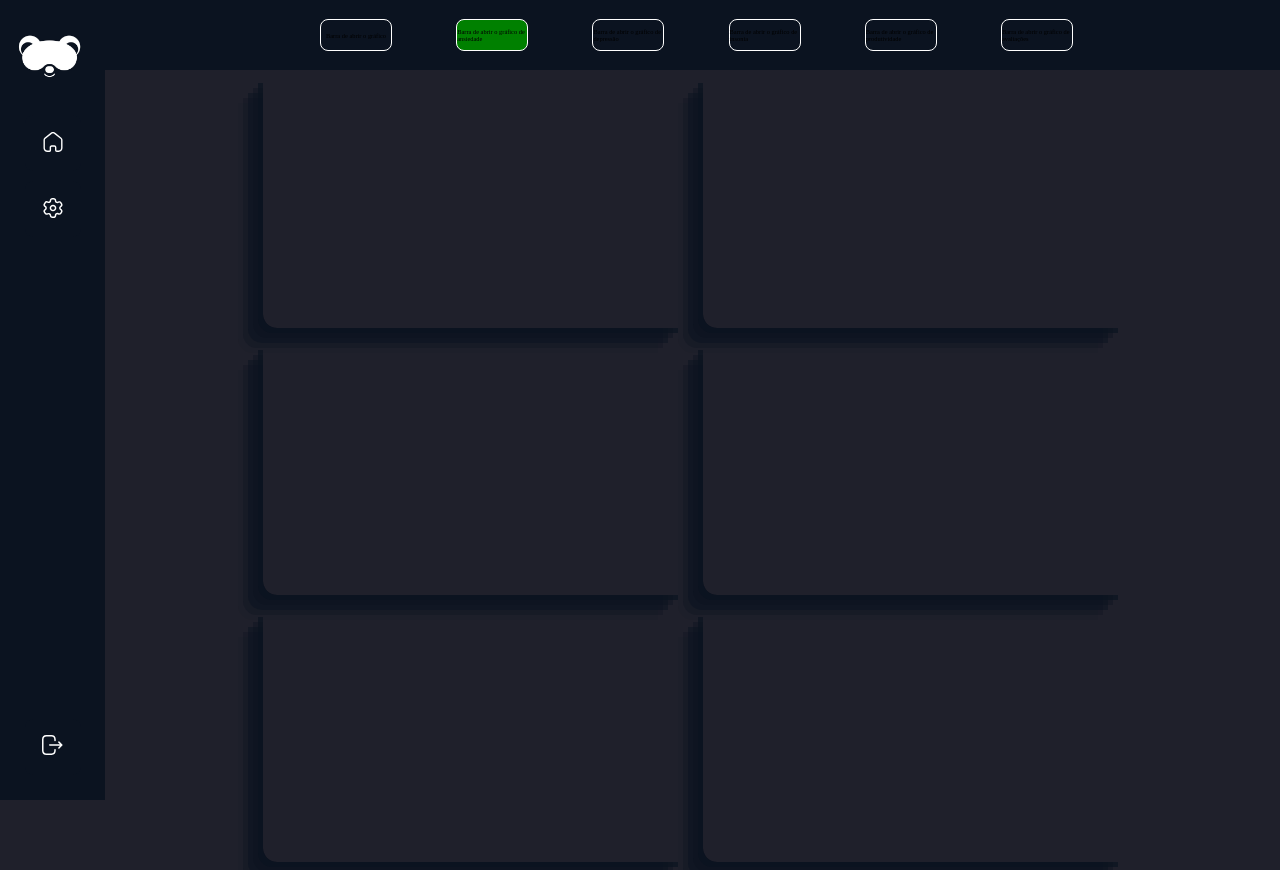
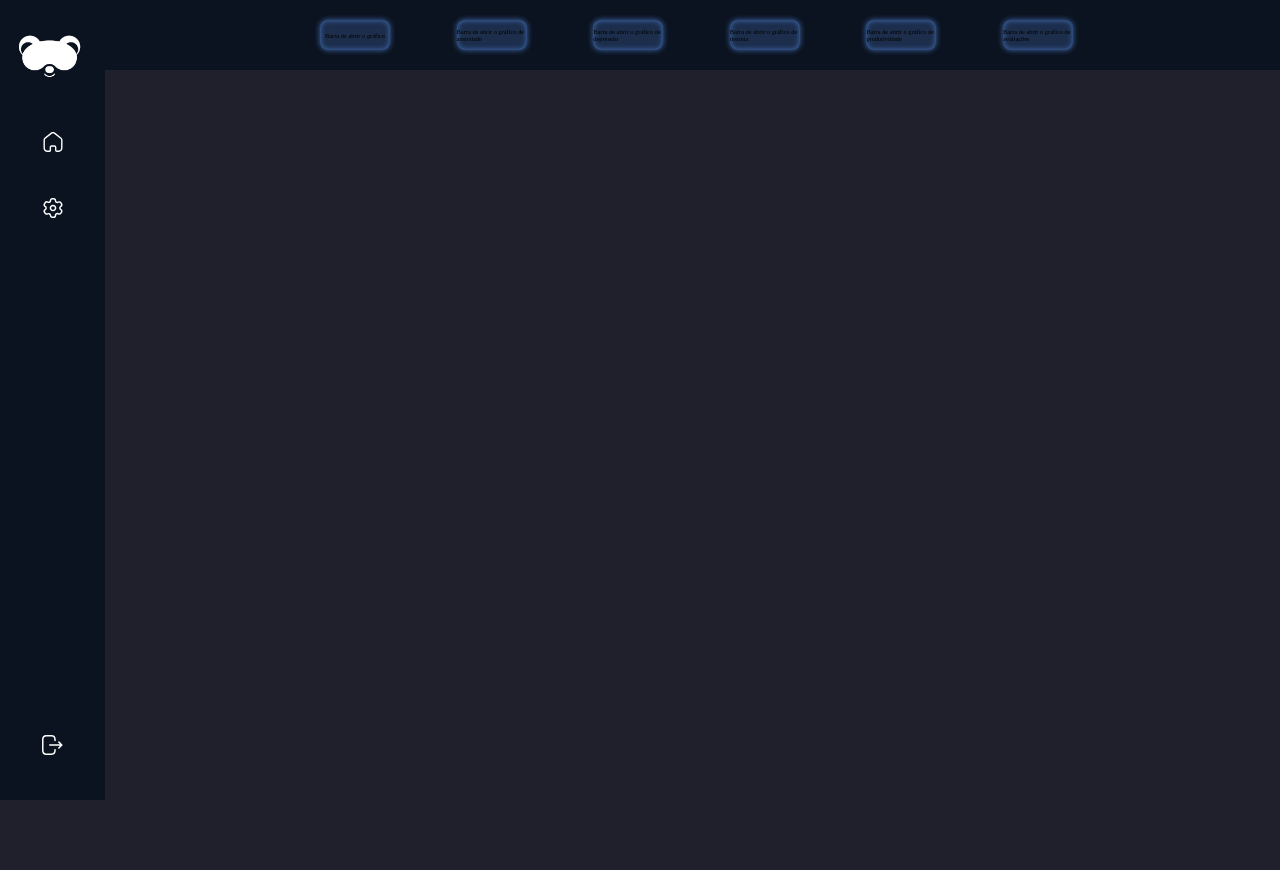
Before and after one commit to joaopaulozz14/vigilantes-do-sono-dash, a React (Create React App) app: page / in a window 1280 px wide. Built offline with nearby package versions, Linux system fonts and the light colour scheme.

Commit message:
fix: add interpolation on @styled-components

```diff
--- a/src/presentation/components/UpperBar/index.tsx
+++ b/src/presentation/components/UpperBar/index.tsx
@@ -1,6 +1,5 @@
-/* eslint-disable @typescript-eslint/explicit-function-return-type */
 import { useSwichers } from "main";
-import { useState } from "react";
+// import { useState } from "react";
 import { SUpperBar, SUpperBarButton } from "../../styles/Components/UpperBar";
 
 export const UpperBar = (): JSX.Element => {
@@ -19,66 +18,60 @@ export const UpperBar = (): JSX.Element => {
 		setSwitchRating,
 	} = useSwichers();
 
-	const [active, setActive] = useState("");
+	const primaryColor = "#5e9bf8";
 
-	const handleActive = event => {
-		setActive(event.target.id);
-		console.log(active);
-
-		return;
-	};
 	return (
 		<SUpperBar>
 			<aside className="container">
 				<SUpperBarButton
-					id={"1"}
-					key={1}
-					onClick={() => {
-						handleActive;
-						console.log("123");
+					isActive={switchGeneral}
+					isActiveColor={primaryColor}
+					onClick={(): void => {
 						setSwitchGeneral(!switchGeneral);
 					}}
-					className={active === "1" ? "active" : undefined}
 				>
 					Barra de abrir o gráfico
 				</SUpperBarButton>
 				<SUpperBarButton
-					className="ola"
-					onClick={() => {
-						handleActive;
+					isActive={switchAnxiety}
+					isActiveColor={primaryColor}
+					onClick={(): void => {
 						setSwitchAnxiety(!switchAnxiety);
 					}}
 				>
 					Barra de abrir o gráfico de ansiedade
 				</SUpperBarButton>
 				<SUpperBarButton
-					className={"3"}
-					onClick={() => {
-						handleActive;
+					isActive={switchDepression}
+					isActiveColor={primaryColor}
+					onClick={(): void => {
 						setSwitchDepression(!switchDepression);
 					}}
 				>
 					Barra de abrir o gráfico de depressão
 				</SUpperBarButton>
 				<SUpperBarButton
-					className={"4"}
-					onClick={() => {
+					isActive={switchInsomnia}
+					isActiveColor={primaryColor}
+					onClick={(): void => {
 						setSwitchInsomnia(!switchInsomnia);
 					}}
 				>
 					Barra de abrir o gráfico de insonia
 				</SUpperBarButton>
 				<SUpperBarButton
-					className={"5"}
-					onClick={() => {
+					isActive={switchProductivity}
+					isActiveColor={primaryColor}
+					onClick={(): void => {
 						setSwitchProductivity(!switchProductivity);
 					}}
 				>
 					Barra de abrir o gráfico de produtividade
 				</SUpperBarButton>
 				<SUpperBarButton
-					className={"6"}
-					onClick={() => {
+					isActive={switchRating}
+					isActiveColor={primaryColor}
+					onClick={(): void => {
 						setSwitchRating(!switchRating);
 					}}
 				>
--- a/src/presentation/components/charts/AllCharts/index.tsx
+++ b/src/presentation/components/charts/AllCharts/index.tsx
@@ -26,45 +26,45 @@ export const AllCharts = (): JSX.Element => {
 	} = useSwichers();
 	return (
 		<SCharts>
+			{currentGeneralChart && switchGeneral && (
 				<SChartsContent>
-				{currentGeneralChart && switchGeneral && (
 					<MultiChart data={currentGeneralChart} />
+				</SChartsContent>
 			)}
-			</SChartsContent>
+			{currentAnxietyChart && switchAnxiety && (
 				<SChartsContent>
-				{currentAnxietyChart && switchAnxiety && (
 					<ChartLine
 						options={currentAnxietyChart.options}
 						data={currentAnxietyChart.data}
 					/>
+				</SChartsContent>
 			)}
-			</SChartsContent>
+			{currentDepressionChart && switchDepression && (
 				<SChartsContent>
-				{currentDepressionChart && switchDepression && (
 					<ChartLine
 						options={currentDepressionChart.options}
 						data={currentDepressionChart.data}
 					/>
+				</SChartsContent>
 			)}
-			</SChartsContent>
+			{currentInsomniaChart && switchInsomnia && (
 				<SChartsContent>
-				{currentInsomniaChart && switchInsomnia && (
 					<ChartLine
 						options={currentInsomniaChart.options}
 						data={currentInsomniaChart.data}
 					/>
+				</SChartsContent>
 			)}
+			{currentProductivityChart && switchProductivity && (
+				<SChartsContent>
+					<MultiChart data={currentProductivityChart} />
 				</SChartsContent>
+			)}
+			{currentRatingChart && switchRating && (
 				<SChartsContent>
-				{currentProductivityChart && switchProductivity && (
-					<MultiChart data={currentProductivityChart} />
+					<MultiChart data={currentRatingChart} />
+				</SChartsContent>
 			)}
-			</SChartsContent>
-			<SChartsContent>
-				{currentRatingChart && switchRating && (
-					<MultiChart data={currentRatingChart} />
-				)}
-			</SChartsContent>
 		</SCharts>
 	);
 };
--- a/src/presentation/styles/Components/UpperBar/index.ts
+++ b/src/presentation/styles/Components/UpperBar/index.ts
@@ -1,12 +1,16 @@
 import { theme } from "presentation/styles/System";
-import styled from "styled-components/macro";
+import styled, { css, Interpolation } from "styled-components/macro";
+
+export interface IMenuSelectorProps {
+	isActive: boolean;
+	isActiveColor: string;
+}
 
 export const SUpperBar = styled.menu`
 	background-color: ${theme.colors.primaryColor};
 	width: 100%;
 	height: 70px;
 	margin-left: 105px;
-	//border: 1px solid red;
 	display: flex;
 	align-items: center;
 	justify-content: start;
@@ -14,10 +18,8 @@ export const SUpperBar = styled.menu`
 	z-index: 1;
 	.container {
 		width: 60%;
-		//margin: 0 auto;
 		display: flex;
 		justify-content: space-between;
-		//margin-left: 0px;
 
 		@media (min-width: 200px) {
 			margin-left: 60px;
@@ -29,19 +31,6 @@ export const SUpperBar = styled.menu`
 		@media (min-width: 1600px) {
 			margin-left: 300px;
 		}
-	}
-	div {
-		width: 70px;
-		height: 30px;
-		border: 1px solid white;
-		border-radius: 8px;
-		cursor: pointer;
-	}
-	.active {
-		background-color: red;
-	}
-	.ola {
-		background-color: green;
 	}
 `;
 
@@ -60,14 +49,34 @@ export const SUpperBarButton = styled.div<MenuItemStyled>`
 	`}
 `; */
 
-export const SUpperBarButton = styled.div`
-	height: 80px;
-	width: calc(100% - 15px);
-	border-radius: 16px 0 0 16px;
+export const SUpperBarButton = styled.div<IMenuSelectorProps>`
+	width: 70px;
+	height: 30px;
+	border-radius: 8px;
 	display: flex;
 	justify-content: center;
 	align-items: center;
 	margin-left: 15px;
 	position: relative;
+	cursor: pointer;
+	${({ isActive, isActiveColor }): Interpolation<IMenuSelectorProps> => {
+		return (
+			!isActive &&
+			css`
+				box-shadow: inset 0 0 5px 1px ${isActiveColor}77,
+					0 0 5px 1px ${isActiveColor}77;
+				background-color: ${isActiveColor}33;
+			`
+		);
+	}}
+	${({ isActive, isActiveColor }): Interpolation<IMenuSelectorProps> => {
+		return (
+			isActive &&
+			css`
+				box-shadow: inset 0 0 10px 1px ${isActiveColor}ee,
+					0 0 10px 1px ${isActiveColor}ee;
+				background-color: ${isActiveColor}aa;
+			`
+		);
+	}}
 `;
-//${active && MenuItemModifiers.active(theme)}
```
Lines whose indentation alone changed are shown as unchanged.
